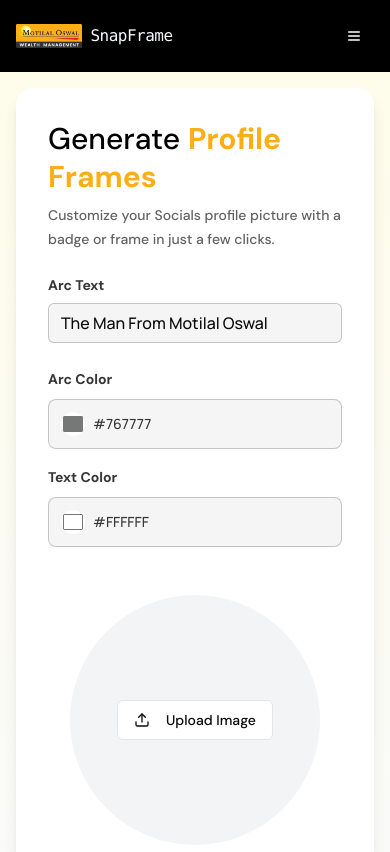
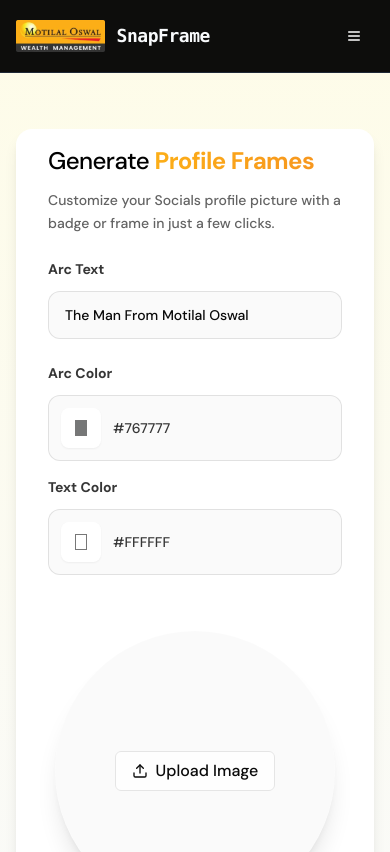
Before and after one commit to iag-dot/SnapFrame, a Next.js app: page / in a window 390 px wide. Shown: the top 852 px of the page. Built offline with nearby package versions, Linux system fonts and the light colour scheme.

Commit message:
fixed the responsiveness of the profile generator component.

```diff
--- a/components/NavBar.tsx
+++ b/components/NavBar.tsx
@@ -19,30 +19,33 @@ export function Navbar() {
   }
 
   return (
-    <header className="bg-black p-4">
+    <header className="sticky top-0 z-50 bg-black/95 backdrop-blur-sm p-4 border-b border-gray-800">
       <div className="max-w-7xl mx-auto flex items-center justify-between">
-        <div className="flex items-center gap-2">
+        <div className="flex items-center gap-3 transition-all duration-300 hover:opacity-80">
           <Image
             src="images/motilal-oswal-logo.png"
             alt="Motilal Oswal"
             width={120}
             height={40}
-            className="h-6 w-auto sm:h-8"
+            className="h-8 w-auto sm:h-10 transition-transform duration-300 hover:scale-105"
           />
-          <div className="h-5 w-px bg-gray-600 hidden sm:block" />
-          <p className="text-[#F8FAFC] font-mono text-base sm:text-[20px] font-normal font-600 leading-[28px] tracking-[-0.5px]">
+          <div className="h-6 w-px bg-gray-600 hidden sm:block" />
+          <p className="text-[#F8FAFC] font-mono text-lg sm:text-xl font-semibold tracking-tight">
             SnapFrame
           </p>
         </div>
 
         {/* Desktop Navigation */}
-        <nav className="hidden md:flex gap-6">
-          <Link href="/" className="text-white hover:text-yellow-400">
+        <nav className="hidden md:flex gap-8">
+          <Link
+            href="/"
+            className="text-white hover:text-yellow-400 transition-colors duration-300 text-sm font-medium"
+          >
             Home
           </Link>
           <button
             onClick={scrollToPresets}
-            className="text-white hover:text-yellow-400"
+            className="text-white hover:text-yellow-400 transition-colors duration-300 text-sm font-medium"
           >
             Presets
           </button>
--- a/components/profile-frame-generator.tsx
+++ b/components/profile-frame-generator.tsx
@@ -379,26 +379,30 @@ export function ProfileFrameGenerator() {
   }, [frameConfig])
 
   return (
-    <div className="w-full max-w-[1202px] min-h-[559px] mx-auto flex-shrink-0 rounded-[16px] bg-white shadow-lg p-4 sm:p-6 lg:p-8">
-      <div className="flex flex-col lg:flex-row gap-8">
-        {/* Left Column */}
-        <div className="w-full lg:w-[454px] flex flex-col gap-6 lg:gap-[48px] p-4 lg:p-8">
-          <div className="flex flex-col gap-2">
-            <h1 className="text-3xl sm:text-4xl leading-tight font-['DM_Sans']">
+    <div className="w-full max-w-[1202px] mx-auto bg-white rounded-2xl shadow-lg p-4 sm:p-6 lg:p-8 mt-10">
+      <div className="flex flex-col lg:flex-row gap-8 lg:gap-12">
+        {/* Left Column - Controls */}
+        <div className="w-full lg:w-[500px] flex flex-col gap-6 sm:gap-8 lg:gap-10 px-4 sm:px-6 lg:px-8">
+          {/* Header Section */}
+          <div className="space-y-3 sm:space-y-4">
+            <h1 className="text-2xl sm:text-3xl lg:text-4xl font-['DM_Sans'] tracking-tight">
               <span className="font-medium text-black">Generate </span>
-              <span className="font-bold text-[#fcae17]">Profile Frames</span>
+              <span className="font-bold bg-gradient-to-r from-[#fcae17] to-[#F7971E] bg-clip-text text-transparent">
+                Profile Frames
+              </span>
             </h1>
-            <p className="font-['DM_Sans'] text-sm sm:text-base leading-[24px] text-[#636363]">
+            <p className="text-[#636363] text-sm sm:text-base lg:text-lg leading-relaxed">
               Customize your Socials profile picture with a badge or frame in just a few clicks.
             </p>
           </div>
 
-          <div className="flex flex-col gap-6">
+          {/* Controls Section */}
+          <div className="space-y-6 sm:space-y-8 lg:space-y-10">
             {/* Arc Text Input */}
-            <div className="flex flex-col gap-2">
+            <div className="space-y-3">
               <Label
                 htmlFor="arc-text"
-                className="font-['DM_Sans'] text-sm sm:text-base font-semibold text-[#363636]"
+                className="block text-[#363636] text-sm sm:text-base font-semibold"
               >
                 Arc Text
               </Label>
@@ -407,51 +411,68 @@ export function ProfileFrameGenerator() {
                 value={frameConfig.text}
                 onChange={(e) => setFrameConfig(prev => ({ ...prev, text: e.target.value }))}
                 placeholder="Enter text for the arc"
-                className="bg-[rgba(0,0,0,0.04)] border-[rgba(0,0,0,0.2)] p-3 font-['Manrope']"
+                className="w-full h-12 sm:h-14 bg-[rgba(0,0,0,0.02)] border border-[rgba(0,0,0,0.1)]
+                          rounded-xl px-4 sm:px-5 text-sm sm:text-base transition-all duration-200
+                          hover:bg-[rgba(0,0,0,0.03)] focus:ring-2 focus:ring-yellow-400/50
+                          focus:border-yellow-400"
               />
             </div>
 
             {/* Color Controls */}
-            <div className="flex flex-col sm:flex-row gap-4">
+            <div className="grid grid-cols-1 sm:grid-cols-2 gap-4 sm:gap-6 lg:gap-8">
               {/* Arc Color */}
-              <div className="w-full sm:w-1/2">
+              <div className="space-y-3">
                 <Label
                   htmlFor="background-color"
-                  className="font-['DM_Sans'] text-sm sm:text-base font-semibold text-[#363636]"
+                  className="block text-[#363636] text-sm sm:text-base font-semibold"
                 >
                   Arc Color
                 </Label>
-                <div className="flex gap-2 items-center bg-[rgba(0,0,0,0.04)] rounded-lg border border-[rgba(0,0,0,0.2)] p-3 mt-2">
+                <div className="flex items-center gap-3 sm:gap-4 p-3 sm:p-4 bg-[rgba(0,0,0,0.02)]
+                              border border-[rgba(0,0,0,0.1)] rounded-xl transition-all duration-200
+                              hover:bg-[rgba(0,0,0,0.03)]">
+                  <div className="relative group">
                     <Input
                       id="background-color"
                       type="color"
                       value={frameConfig.backgroundColor}
                       onChange={(e) => setFrameConfig(prev => ({ ...prev, backgroundColor: e.target.value }))}
-                    className="w-6 h-6 p-0 rounded-full border-none"
+                      className="w-10 h-10 rounded-lg border-none cursor-pointer
+                                transition-transform duration-200 group-hover:scale-110
+                                focus:ring-2 focus:ring-yellow-400/50"
                     />
-                  <span className="font-['Manrope'] text-sm sm:text-base font-medium text-[#363636]">
+                    <div className="absolute inset-0 rounded-lg shadow-sm pointer-events-none" />
+                  </div>
+                  <span className="font-medium text-[#363636] text-sm sm:text-base">
                     {frameConfig.backgroundColor.toUpperCase()}
                   </span>
                 </div>
               </div>
 
               {/* Text Color */}
-              <div className="w-full sm:w-1/2">
+              <div className="space-y-3">
                 <Label
                   htmlFor="text-color"
-                  className="font-['DM_Sans'] text-sm sm:text-base font-semibold text-[#363636]"
+                  className="block text-[#363636] text-sm sm:text-base font-semibold"
                 >
                   Text Color
                 </Label>
-                <div className="flex gap-2 items-center bg-[rgba(0,0,0,0.04)] rounded-lg border border-[rgba(0,0,0,0.2)] p-3 mt-2">
+                <div className="flex items-center gap-3 sm:gap-4 p-3 sm:p-4 bg-[rgba(0,0,0,0.02)]
+                              border border-[rgba(0,0,0,0.1)] rounded-xl transition-all duration-200
+                              hover:bg-[rgba(0,0,0,0.03)]">
+                  <div className="relative group">
                     <Input
                       id="text-color"
                       type="color"
                       value={frameConfig.textColor}
                       onChange={(e) => setFrameConfig(prev => ({ ...prev, textColor: e.target.value }))}
-                    className="w-6 h-6 p-0 rounded-full border-none"
+                      className="w-10 h-10 rounded-lg border-none cursor-pointer
+                                transition-transform duration-200 group-hover:scale-110
+                                focus:ring-2 focus:ring-yellow-400/50"
                     />
-                  <span className="font-['Manrope'] text-sm sm:text-base font-medium text-[#363636]">
+                    <div className="absolute inset-0 rounded-lg shadow-sm pointer-events-none" />
+                  </div>
+                  <span className="font-medium text-[#363636] text-sm sm:text-base">
                     {frameConfig.textColor.toUpperCase()}
                   </span>
                 </div>
@@ -461,10 +482,12 @@ export function ProfileFrameGenerator() {
         </div>
 
         {/* Right Column - Preview */}
-        <div className="w-full lg:w-1/2 flex flex-col items-center gap-6">
-          <div className="relative w-[250px] h-[250px] sm:w-[300px] sm:h-[300px] rounded-full overflow-hidden">
+        <div className="w-full lg:w-1/2 flex flex-col items-center gap-6 sm:gap-8 lg:gap-10
+                      mt-6 lg:mt-0 px-4 sm:px-0">
+          <div className="relative w-[280px] h-[280px] sm:w-[320px] sm:h-[320px] lg:w-[340px] lg:h-[340px]
+                        rounded-full overflow-hidden shadow-xl">
             {rawImage ? (
-              <div className="relative w-full h-full">
+              <div className="relative w-full h-full animate-fade-in">
                 <Cropper
                   image={rawImage}
                   crop={crop}
@@ -473,7 +496,10 @@ export function ProfileFrameGenerator() {
                   cropShape="round"
                   showGrid={false}
                   objectFit="cover"
-                  cropSize={{ width: 300, height: 300 }}
+                  cropSize={{
+                    width: window.innerWidth < 640 ? 280 : window.innerWidth < 1024 ? 320 : 340,
+                    height: window.innerWidth < 640 ? 280 : window.innerWidth < 1024 ? 320 : 340
+                  }}
                   onCropChange={setCrop}
                   onZoomChange={setZoom}
                   onCropComplete={handleCropComplete}
@@ -483,11 +509,16 @@ export function ProfileFrameGenerator() {
               </div>
             ) : (
               <div
-                className="w-full h-full flex items-center justify-center bg-gray-100 cursor-pointer"
+                className="w-full h-full flex items-center justify-center bg-[rgba(0,0,0,0.02)]
+                          cursor-pointer transition-all duration-300 hover:bg-[rgba(0,0,0,0.04)] group"
                 onClick={() => fileInputRef.current?.click()}
               >
-                <Button variant="outline" className="text-sm sm:text-base">
-                  <Upload className="mr-2 h-4 w-4" />
+                <Button
+                  variant="outline"
+                  className="gap-2 sm:gap-3 text-base sm:text-lg font-medium bg-white/80
+                            hover:bg-white/90 transition-all duration-300 group-hover:scale-105"
+                >
+                  <Upload className="w-5 h-5 sm:w-6 sm:h-6" />
                   Upload Image
                 </Button>
               </div>
@@ -503,17 +534,18 @@ export function ProfileFrameGenerator() {
           />
 
           {/* Download Button */}
-          <div className="w-full max-w-[360px] px-4">
           <button
             onClick={() => handleDownload('png')}
-              className="w-full flex py-2 px-4 sm:py-3 sm:px-6 gap-2 justify-center items-center rounded-lg text-[#232323] font-['Manrope'] text-sm sm:text-base font-extrabold"
-              style={{
-                background: 'linear-gradient(108deg, #FFD200 40.85%, #F7971E 98.66%), #FD942B'
-              }}
+            disabled={!generatedImage}
+            className="w-full max-w-[300px] sm:max-w-[340px] lg:max-w-[360px] h-12 sm:h-14
+                     rounded-xl font-bold text-[#232323] text-base sm:text-lg
+                     bg-gradient-to-r from-[#FFD200] to-[#F7971E]
+                     transition-all duration-300 hover:opacity-90 hover:shadow-lg
+                     disabled:opacity-50 disabled:cursor-not-allowed
+                     transform hover:-translate-y-0.5"
           >
-              Download
+            Download Frame
           </button>
-          </div>
         </div>
       </div>
     </div>
--- a/components/ui/card.tsx
+++ b/components/ui/card.tsx
@@ -9,7 +9,7 @@ const Card = React.forwardRef<
   <div
     ref={ref}
     className={cn(
-      "rounded-lg border bg-card text-card-foreground shadow-sm",
+      "rounded-lg border bg-card text-card-foreground shadow-sm transition-all duration-300 hover:shadow-md",
       className
     )}
     {...props}
--- a/styles/globals.css
+++ b/styles/globals.css
@@ -2,43 +2,63 @@
 @tailwind components;
 @tailwind utilities;
 
+html {
+  scroll-behavior: smooth;
+}
+
 body {
-  font-family: Arial, Helvetica, sans-serif;
+  font-family: 'Inter', Arial, sans-serif;
+  -webkit-font-smoothing: antialiased;
 }
 
 @layer utilities {
   .text-balance {
     text-wrap: balance;
   }
+  .animate-fade-in {
+    animation: fadeIn 0.5s ease-in-out;
+  }
+
+  .animate-slide-up {
+    animation: slideUp 0.4s ease-out;
+  }
+
+  .hover-scale {
+    transition: transform 0.2s ease;
+  }
+
+  .hover-scale:hover {
+    transform: scale(1.02);
+  }
 }
 
 @layer base {
   :root {
     --background: 0 0% 100%;
-    --foreground: 0 0% 3.9%;
+    --foreground: 222 47% 11%;
     --card: 0 0% 100%;
-    --card-foreground: 0 0% 3.9%;
+    --card-foreground: 222 47% 11%;
     --popover: 0 0% 100%;
-    --popover-foreground: 0 0% 3.9%;
-    --primary: 0 0% 9%;
-    --primary-foreground: 0 0% 98%;
-    --secondary: 0 0% 96.1%;
-    --secondary-foreground: 0 0% 9%;
-    --muted: 0 0% 96.1%;
-    --muted-foreground: 0 0% 45.1%;
-    --accent: 0 0% 96.1%;
-    --accent-foreground: 0 0% 9%;
+    --popover-foreground: 222 47% 11%;
+    --primary: 221 83% 53%;
+    --primary-foreground: 210 40% 98%;
+    --secondary: 210 40% 96.1%;
+    --secondary-foreground: 222 47% 11%;
+    --muted: 210 40% 96.1%;
+    --muted-foreground: 215.4 16.3% 46.9%;
+    --accent: 210 40% 96.1%;
+    --accent-foreground: 222 47% 11%;
     --destructive: 0 84.2% 60.2%;
-    --destructive-foreground: 0 0% 98%;
-    --border: 0 0% 89.8%;
-    --input: 0 0% 89.8%;
-    --ring: 0 0% 3.9%;
+    --destructive-foreground: 210 40% 98%;
+    --border: 214.3 31.8% 91.4%;
+    --input: 214.3 31.8% 91.4%;
+    --ring: 221 83% 53%;
     --chart-1: 12 76% 61%;
     --chart-2: 173 58% 39%;
     --chart-3: 197 37% 24%;
     --chart-4: 43 74% 66%;
     --chart-5: 27 87% 67%;
-    --radius: 0.5rem;
+    --radius: 0.75rem;
     --sidebar-background: 0 0% 98%;
     --sidebar-foreground: 240 5.3% 26.1%;
     --sidebar-primary: 240 5.9% 10%;
@@ -92,3 +112,19 @@ body {
     @apply bg-background text-foreground;
   }
 }
+
+@keyframes fadeIn {
+  from { opacity: 0; }
+  to { opacity: 1; }
+}
+
+@keyframes slideUp {
+  from {
+    transform: translateY(10px);
+    opacity: 0;
+  }
+  to {
+    transform: translateY(0);
+    opacity: 1;
+  }
+}
```
Lines whose indentation alone changed are shown as unchanged.
